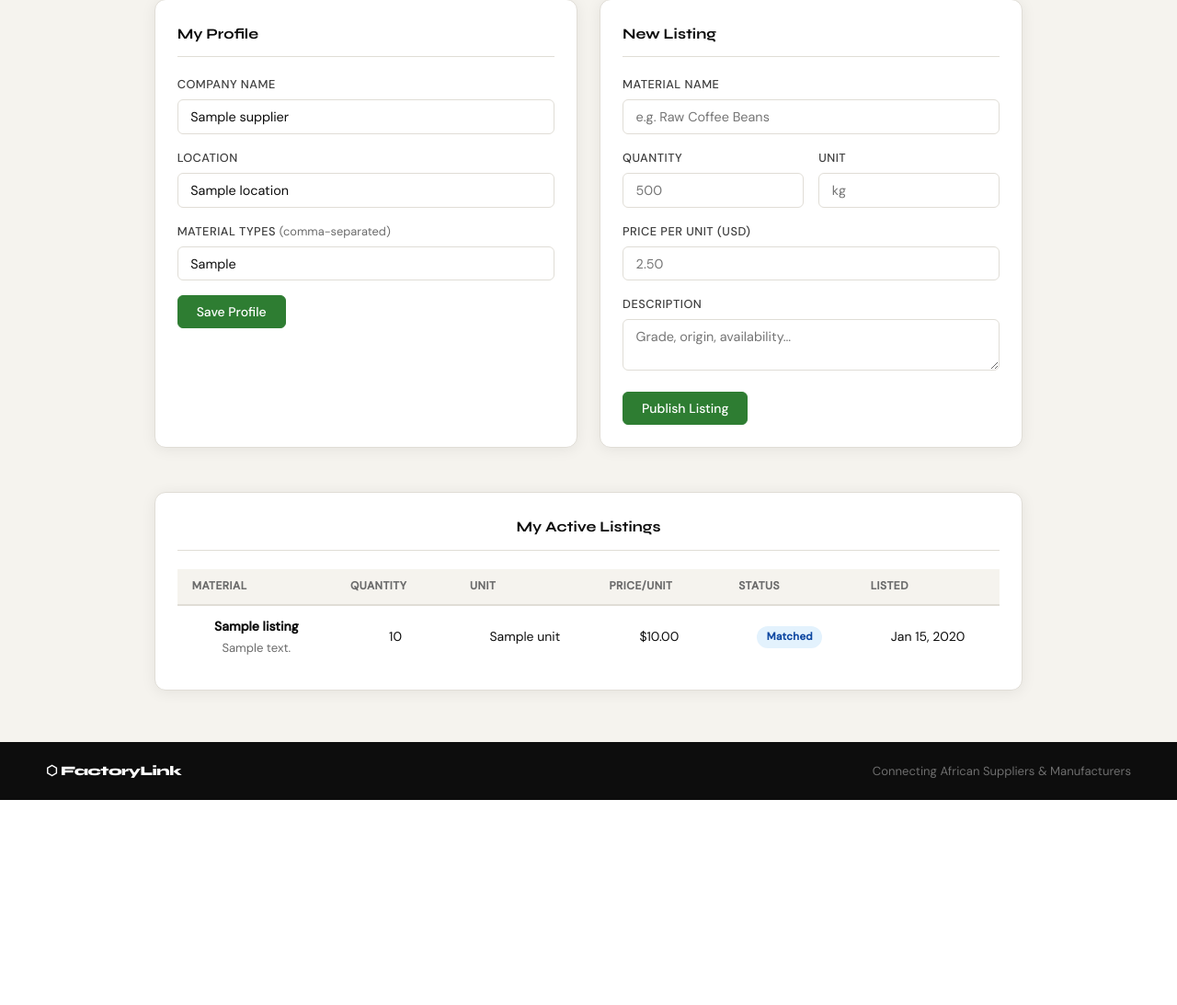
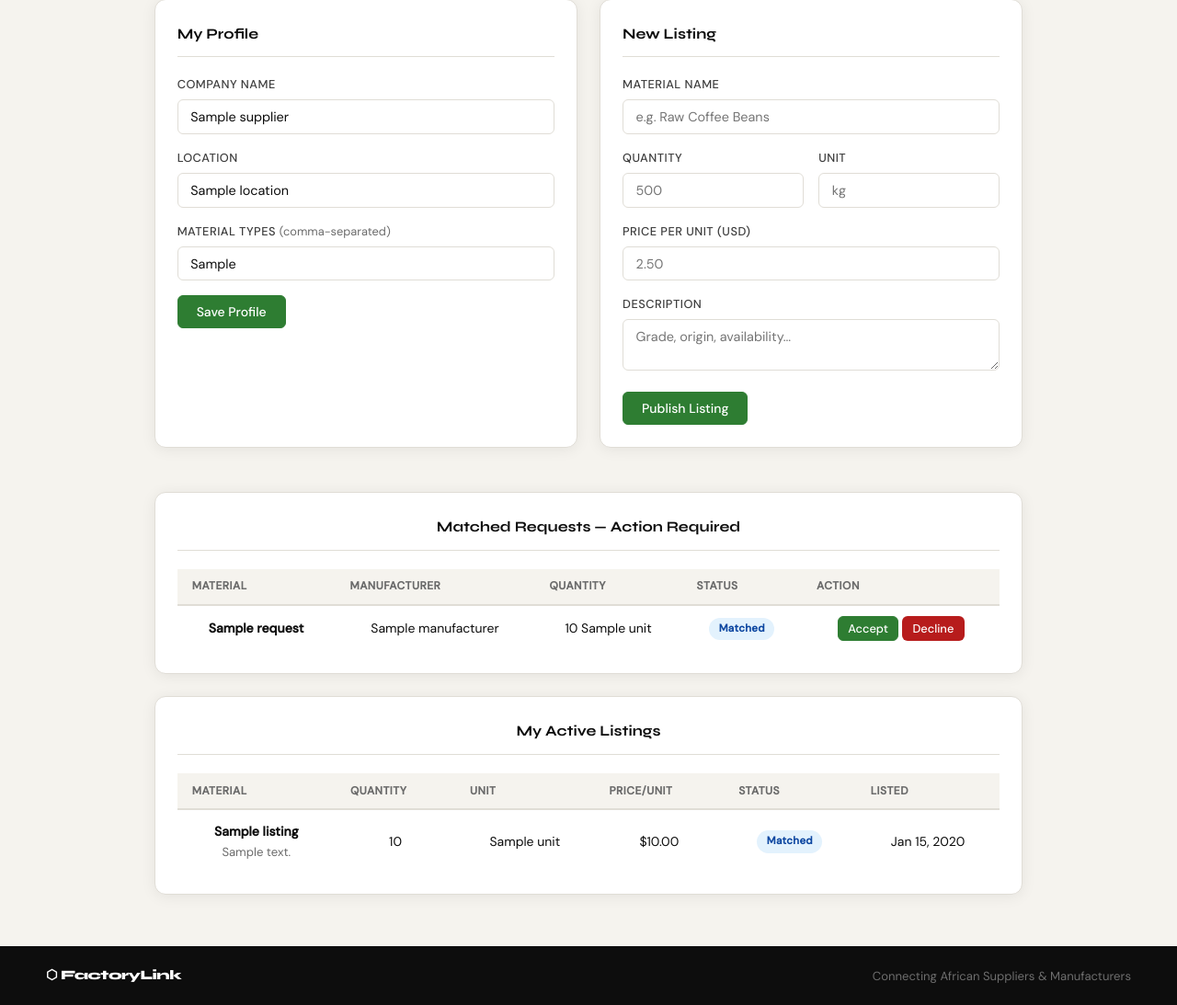
Before and after one commit to p-louis17/factorylink, a FastAPI app: template app/templates/supplier_dashboard.html in a window 1280 px wide. Shown: the part 192-1285 px from the top of the page at 92% size. Before the commit the page ends 1062 px from the top, so only its background shows below. Run offline with FastAPI, Linux system fonts and the light colour scheme; the template is opened without the code that fills it: most values are stand-ins (such as "Sample title", 1, 10 or a date in 2020).

Commit message:
Supplier updates

```diff
--- a/app/templates/supplier_dashboard.html
+++ b/app/templates/supplier_dashboard.html
@@ -62,6 +62,42 @@
 </div>
 
 <div class="card full-w">
+  <h2 class="card-title">Matched Requests — Action Required</h2>
+  {% set matched = listings | selectattr('requests') | list %}
+  {% if matched %}
+    <table class="table">
+      <thead>
+        <tr><th>Material</th><th>Manufacturer</th><th>Quantity</th><th>Status</th><th>Action</th></tr>
+      </thead>
+      <tbody>
+      {% for l in listings %}
+        {% for r in l.requests %}
+          {% if r.status == 'matched' %}
+          <tr>
+            <td><strong>{{ r.material_name }}</strong></td>
+            <td>{{ r.manufacturer.factory_name }}</td>
+            <td>{{ r.quantity }} {{ r.unit }}</td>
+            <td><span class="badge badge-matched">matched</span></td>
+            <td>
+              <form method="POST" action="/supplier/requests/{{ r.request_id }}/accept" style="display:inline">
+                <button type="submit" class="btn btn-primary btn-sm">Accept</button>
+              </form>
+              <form method="POST" action="/supplier/requests/{{ r.request_id }}/decline" style="display:inline">
+                <button type="submit" class="btn btn-danger btn-sm">Decline</button>
+              </form>
+            </td>
+          </tr>
+          {% endif %}
+        {% endfor %}
+      {% endfor %}
+      </tbody>
+    </table>
+  {% else %}
+    <p class="empty">No pending matched requests.</p>
+  {% endif %}
+</div>
+
+<div class="card full-w">
   <h2 class="card-title">My Active Listings</h2>
   {% if listings %}
   <table class="table">
```
Also changed, not shown: app/routers/supplier.py (+25 -1 lines).
